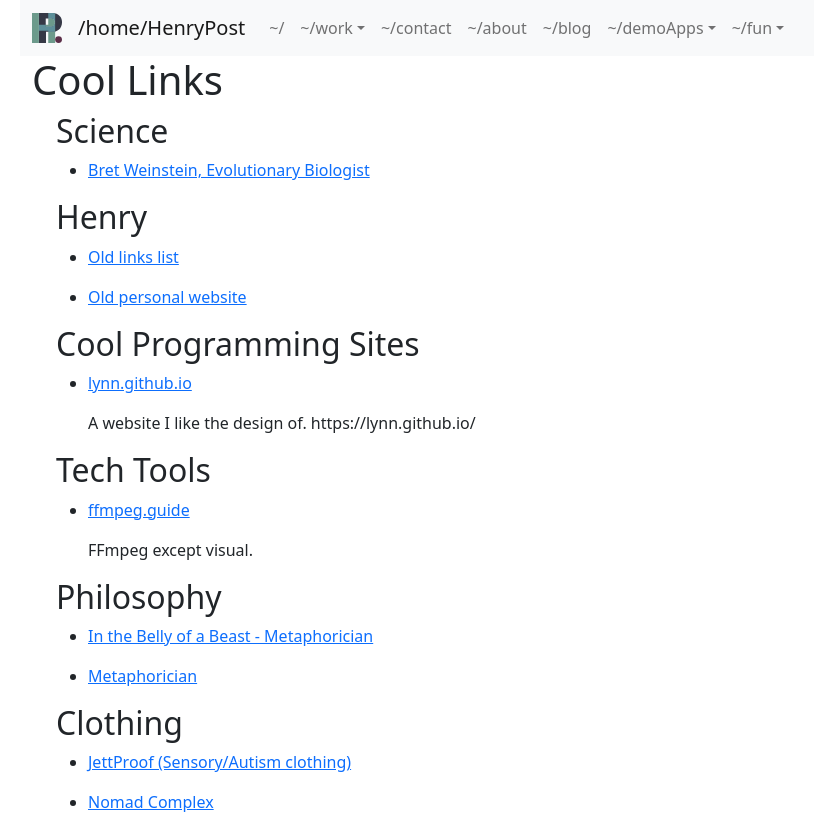
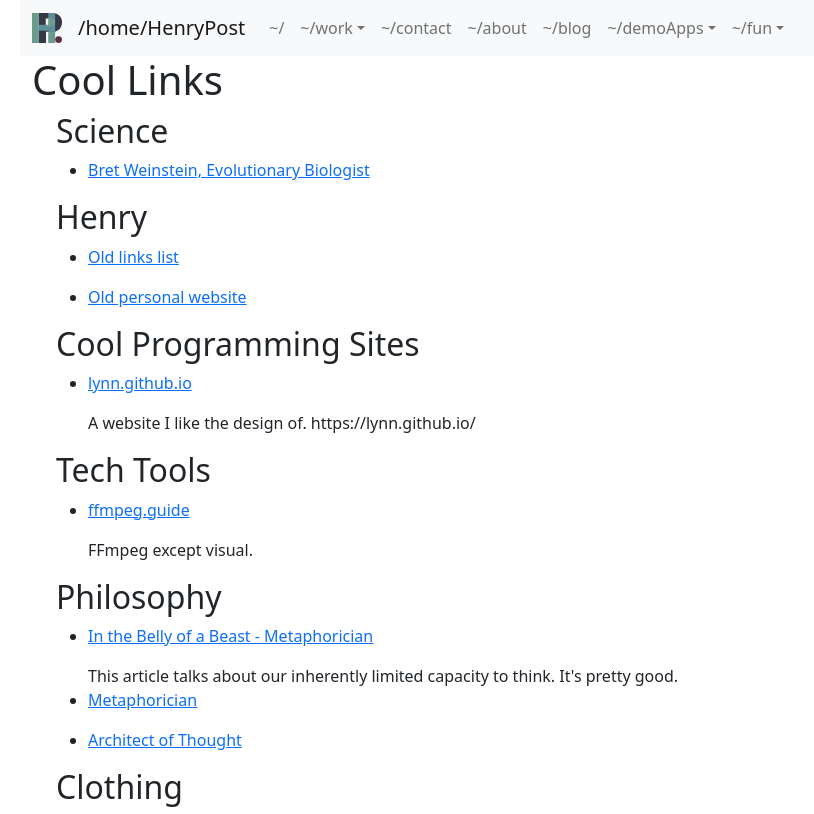
Before and after one commit to meltingscales/henrypost.net, a React (Create React App) app: page /fun/cool-links in a window 1280 px wide. Shown: the top 814 px of the page, without its empty margins (62-876 px from the left). Built offline with nearby package versions, Linux system fonts and the light colour scheme.

Commit message:
add mindmagic

```diff
--- a/src/pages/fun/PageCoolLinks.tsx
+++ b/src/pages/fun/PageCoolLinks.tsx
@@ -32,11 +32,17 @@ const LINK_DATA: TLinkDatum[] = [
     {
         text: "In the Belly of a Beast - Metaphorician",
         url: 'https://metaphorician.substack.com/p/in-the-belly-of-a-beast',
+        comment: "This article talks about our inherently limited capacity to think. It's pretty good.",
         category: 'Philosophy',
     },
     {
         text: "Metaphorician",
         url: 'https://metaphorician.substack.com/',
+        category: 'Philosophy',
+    },
+    {
+        text: "Architect of Thought",
+        url: 'https://mindmagic.substack.com/',
         category: 'Philosophy',
     },
     {
```
